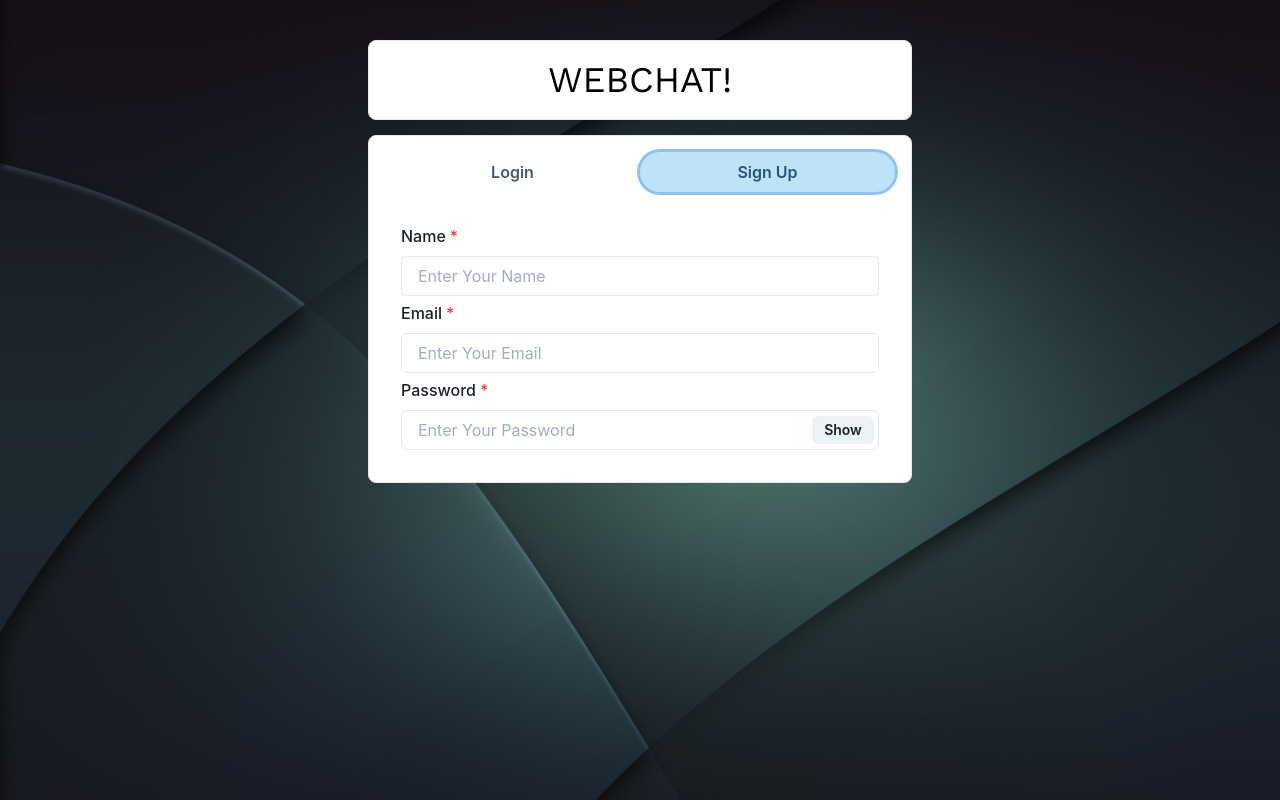
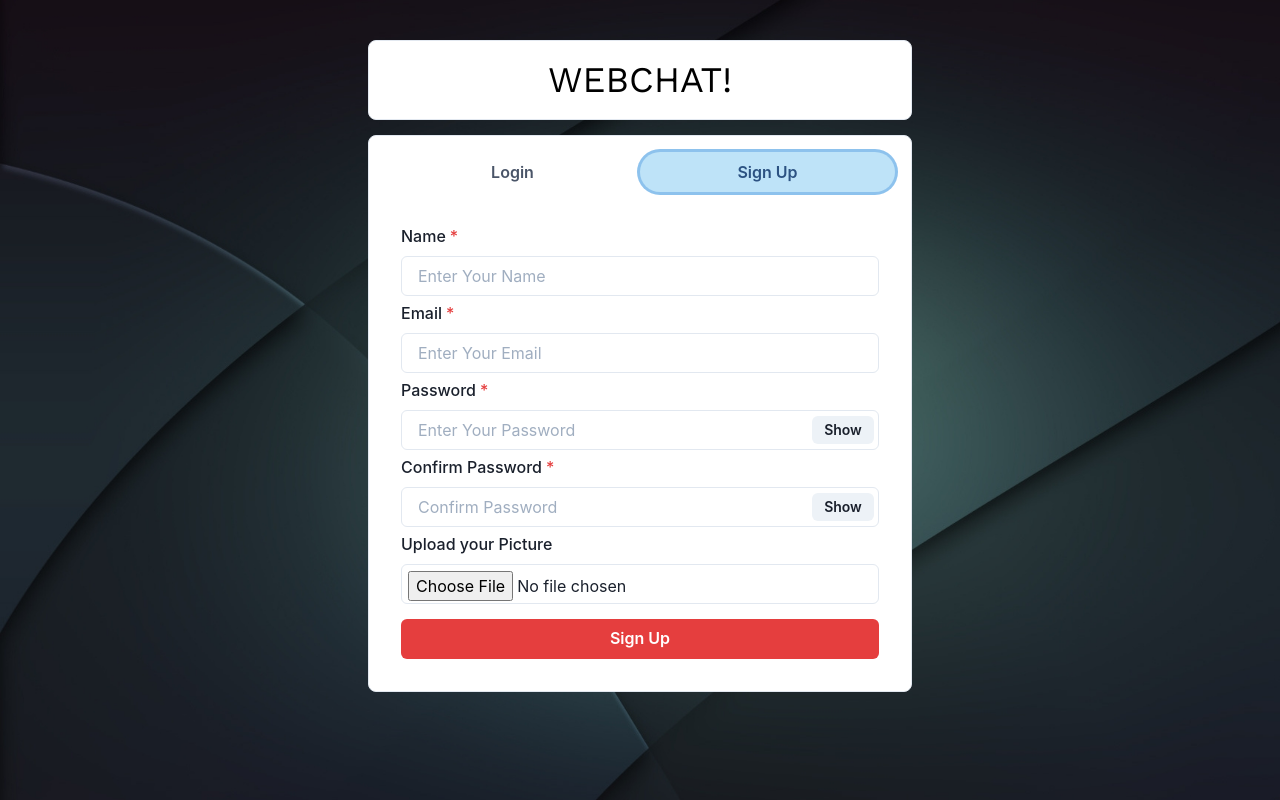
Before and after one commit to MTHP20/WebChat, a React (Create React App) app in the folder frontend/: page / in a window 1280 px wide. Both pictures are taken after a click on the tab "Sign Up". Built offline with nearby package versions, Linux system fonts and the light colour scheme.

Commit message:
Also implemented to ConfirmPassword, option to insert picture and final SignUp button

```diff
--- a/frontend/src/components/Authentication/Signup.js
+++ b/frontend/src/components/Authentication/Signup.js
@@ -10,7 +10,11 @@
   const [email, setEmail] = useState();
   const [confirmpassword, setConfirmpassword] = useState();
   const [pic, setPic] = useState();
+
   const handleClick = () => setShow(!show);
+
+  const postDetails = (pics) => {};
+  const submitHandler = () => {};
 
   return (
     <VStack spacing='5px'>
@@ -45,6 +49,41 @@
           </InputRightElement>
         </InputGroup>
       </FormControl>
+
+      <FormControl id="password" isRequired>
+        <FormLabel>Confirm Password</FormLabel>
+        <InputGroup>
+          <Input
+            type={show ? "text" : "password"}
+            placeholder="Confirm Password"
+            onChange={(e)=>setConfirmpassword(e.target.value)}
+          />
+          <InputRightElement width="4.5rem">
+            <Button h="1.75rem" size="sm" onClick={handleClick}>
+              {show ? "Hide" : "Show"}
+            </Button>
+          </InputRightElement>
+        </InputGroup>
+      </FormControl>
+
+      <FormControl id="pic">
+        <FormLabel>Upload your Picture</FormLabel>
+        <Input
+          type="file"
+          p={1.5}
+          accept="image/*"
+          onChange={(e) => postDetails(e.target.files[0])}
+        />
+      </FormControl>
+
+      <Button
+        colorScheme="red"
+        width="100%"
+        style={{ marginTop: 15 }}
+        onClick={submitHandler}
+      >
+        Sign Up
+      </Button>
     </VStack>
   )
 }
```
